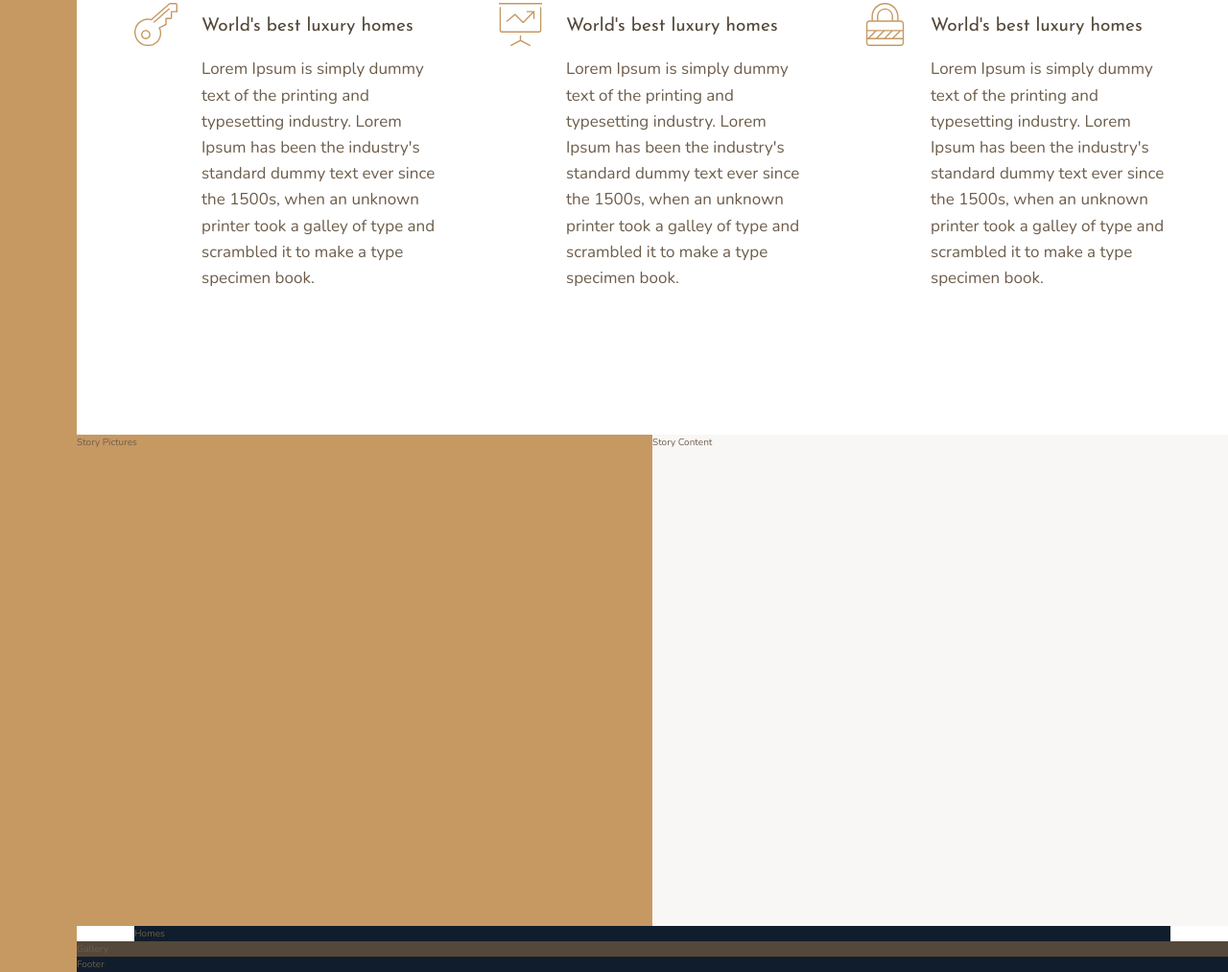
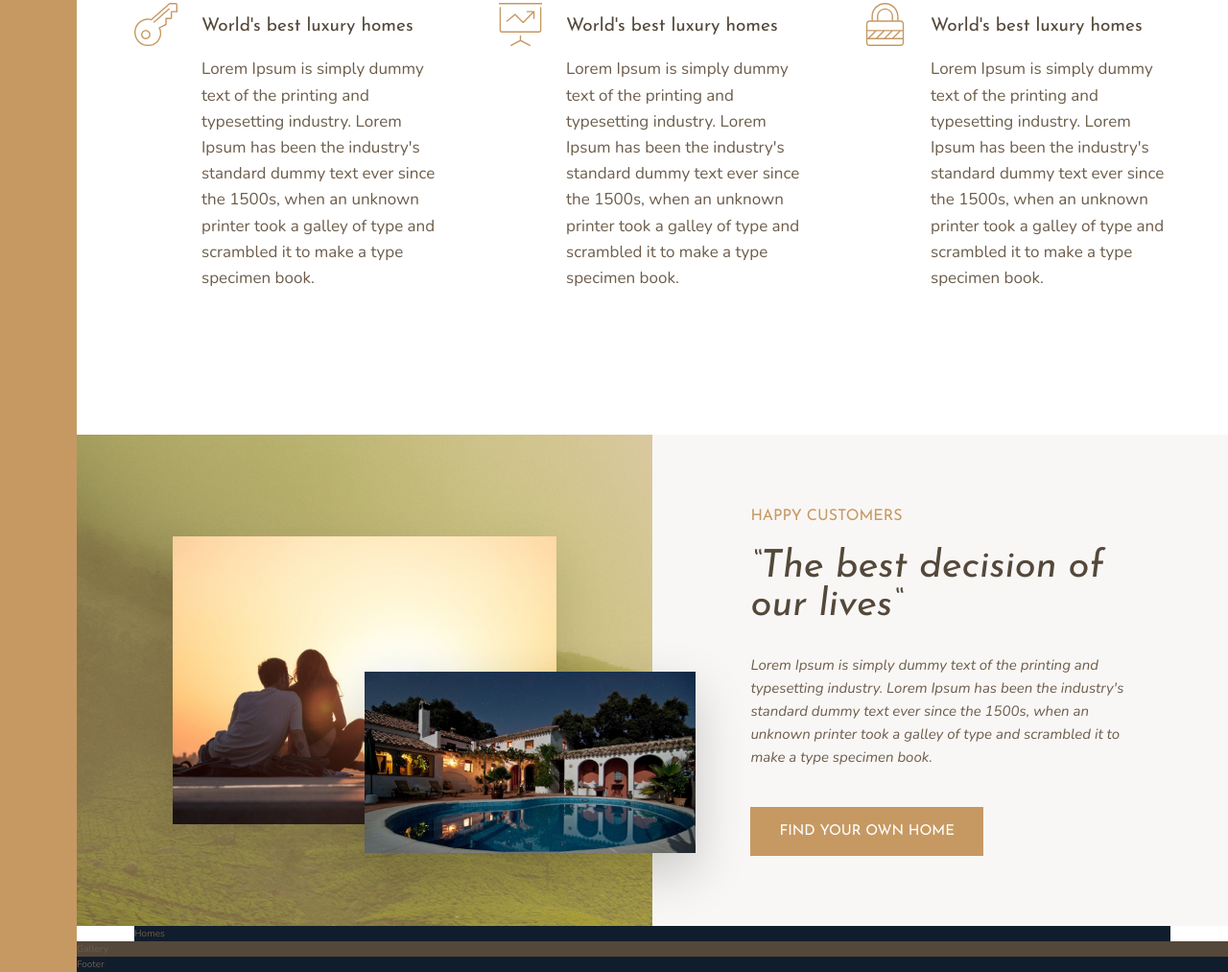
Before and after one commit to SerdarSerifoglu/css-grid-sample-project, a website: page index.html in a window 1280 px wide. Shown: the part 1127-2140 px from the top of the page at 96% size. Drawn offline with nearby package versions, Linux system fonts and the light colour scheme.

Commit message:
sitenin story kısmı yapıldı

```diff
--- a/index.html
+++ b/index.html
@@ -81,8 +81,20 @@
         </p>
       </div>
     </section>
-    <div class="story__pictures">Story Pictures</div>
-    <div class="story__content">Story Content</div>
+    <div class="story__pictures">
+      <img src="img/story-1.jpeg" alt="Couple with new house" class="story__img--1" />
+      <img src="img/story-2.jpeg" alt="New house" class="story__img--2" />
+    </div>
+    <div class="story__content">
+      <h3 class="heading-3 mb-sm">Happy Customers</h3>
+      <h2 class="heading-2 heading-2--dark mb-md">&ldquo;The best decision of our lives&ldquo;</h2>
+      <p class="story__text">
+        Lorem Ipsum is simply dummy text of the printing and typesetting industry. Lorem Ipsum has been the industry's
+        standard dummy text ever since the 1500s, when an unknown printer took a galley of type and scrambled it to make
+        a type specimen book.
+      </p>
+      <button class="btn">Find Your Own Home</button>
+    </div>
     <section class="homes">Homes</section>
     <section class="gallery">Gallery</section>
     <footer class="footer">Footer</footer>
--- a/sass/_story.scss
+++ b/sass/_story.scss
@@ -2,9 +2,49 @@
   &__pictures {
     background-color: $color-primary;
     grid-column: full-start / col-end 4;
+    background-image: linear-gradient(rgba($color-primary, 0.5), rgba($color-primary, 0.5)), url(../img/back.jpg);
+
+    display: grid;
+    grid-template-rows: repeat(6, 1fr);
+    grid-template-columns: repeat(6, 1fr);
+    align-items: center;
   }
+
+  &__img--1 {
+    width: 100%;
+    grid-row: 2 / 6;
+    grid-column: 2 / 6;
+    box-shadow: 0 2rem 5rem rgba(#000, 0.1);
+  }
+
+  &__img--2 {
+    width: 115%;
+    grid-row: 4 / 6;
+    grid-column: 4 / 7;
+    z-index: 20;
+    box-shadow: 0 2rem 5rem rgba(#000, 0.2);
+  }
+
   &__content {
     background-color: $color-grey-light-1;
     grid-column: col-start 5 / full-end;
+
+    padding: 6rem 8vw;
+
+    //Flexbox'la yaptık
+    // display: flex;
+    // flex-direction: column;
+    // justify-content: center;
+    // align-items: flex-start;
+
+    display: grid;
+    align-content: center;
+    justify-items: start;
+  }
+
+  &__text {
+    font-size: 1.5rem;
+    font-style: italic;
+    margin-bottom: 4rem;
   }
 }
--- a/sass/_typography.scss
+++ b/sass/_typography.scss
@@ -7,9 +7,21 @@
 }
 .heading-2 {
   @extend %heading;
+  font-size: 4rem;
+  font-style: italic;
+  line-height: 1;
+  &--light {
+    color: $color-grey-light-1;
+  }
+  &--dark {
+    color: $color-grey-dark-1;
+  }
 }
 .heading-3 {
   @extend %heading;
+  font-size: 1.6rem;
+  color: $color-primary;
+  text-transform: uppercase;
 }
 .heading-4 {
   @extend %heading;
@@ -21,3 +33,34 @@
     color: $color-grey-dark-1;
   }
 }
+
+.btn {
+  background-color: $color-primary;
+  color: #fff;
+  border: none;
+  border-radius: 0;
+  font-family: $font-display;
+  font-size: 1.5rem;
+  text-transform: uppercase;
+  padding: 1.8rem 3rem;
+  cursor: pointer;
+  transition: all 0.2s;
+}
+//&:hover kullanımı ile ilgili vs code'da bir sorun yaşadım çözemediğim için bu şekilde yazdım
+.btn:hover {
+  background-color: $color-primary-dark;
+}
+
+//Helper Classes
+.mb-sm {
+  margin-bottom: 2rem;
+}
+.mb-md {
+  margin-bottom: 3rem;
+}
+.mb-lg {
+  margin-bottom: 4rem;
+}
+.mb-hg {
+  margin-bottom: 8rem;
+}
```
Also changed, not shown: css/style.css.
